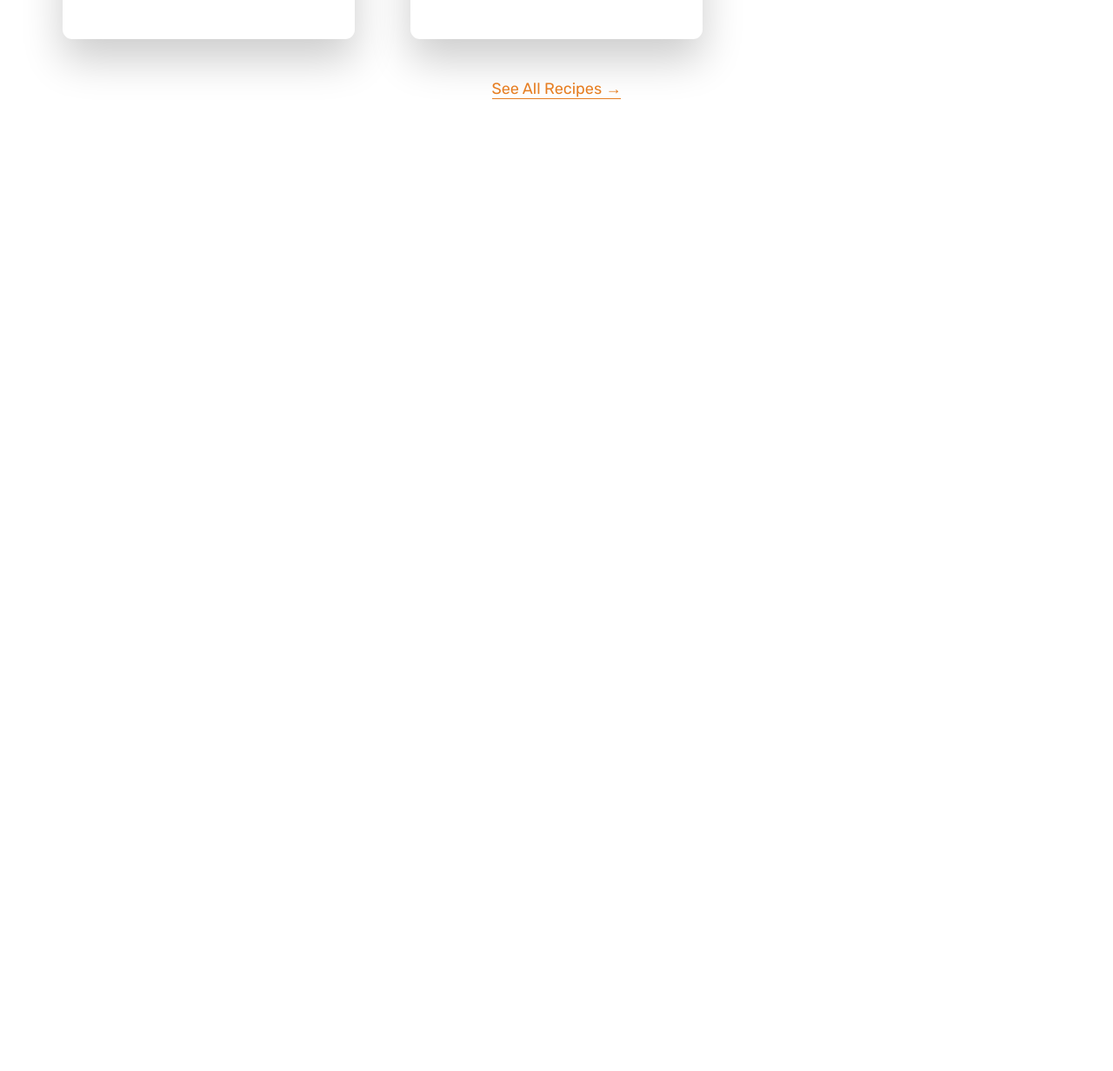
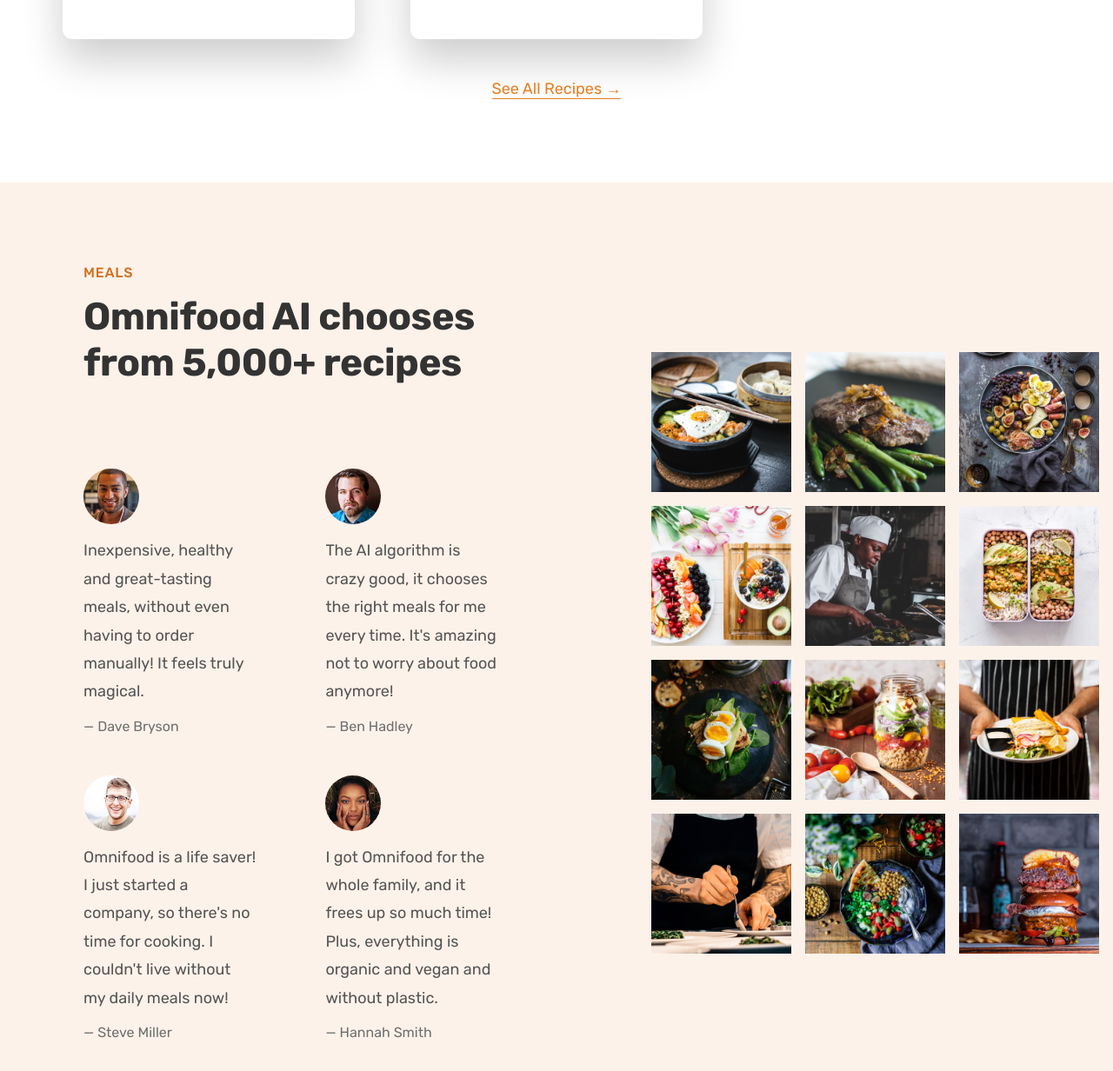
Before and after one commit to Xwyzworms/AIFoodMealPlanWebsite, a plain HTML site: page index.html in a window 1280 px wide. Shown: the part 3361-4593 px from the top of the page at 87% size. Before the commit the page ends 3571 px from the top, so only its background shows below. Drawn offline with nearby package versions, Linux system fonts and the light colour scheme.

Commit message:
Finish Gallery Section

```diff
--- a/css/style.css
+++ b/css/style.css
@@ -34,6 +34,7 @@
 - Shades : #cf711f
 - Accents :
 - Greys :
+    #6f6f6f ( Lightest Gray Allowed on )
     #555,
     #333,
 
@@ -534,3 +535,66 @@
     text-align: center;
     font-size : 1.8rem;
 }
+
+
+/* ***************************** */
+/*  Testimonials SECTION */
+/* ***************************** */
+
+.section-testimonials {
+    background-color: #fdf2e9;
+    display: grid;
+    grid-template-columns: 55fr 45fr;
+    align-items: center;
+}
+.testimonials-container {
+
+    padding : 9.6rem ;
+}
+
+.testimonials {
+    display : grid;
+    grid-template-columns: 1fr 1fr;
+    row-gap : 4.8rem;
+    column-gap: 8rem;
+}
+
+.testimonial-img {
+    width: 6.4rem;
+    border-radius: 50%;
+    margin-bottom : 1.2rem;
+}
+
+.testimonial-text {
+    font-size : 1.8rem;
+    line-height : 1.8;
+    margin-bottom : 1.6rem;
+}
+
+.testimonial-name {
+
+    font-size : 1.6rem;
+    color : #6f6f6f;
+
+}
+
+.gallery {
+    display: grid;
+    grid-template-columns: repeat(3,1fr);
+    gap : 1.6rem;
+    align-items: center;
+    padding : 1.6rem;
+}
+
+.gallery-item {
+    overflow: hidden;
+}
+.gallery-item img {
+    display : block;
+    width: 100%;
+    transition : all 0.5s;
+}
+
+.gallery-item img:hover {
+    transform : scale(1.1)
+}
--- a/index.html
+++ b/index.html
@@ -143,7 +143,6 @@
                     Omnifood AI chooses from 5,000+ recipes
                 </h2>
             </div>
-
             <div class="container grid grid--3-cols margin-bottom-md">
                 <div class="meal">
 
@@ -242,6 +241,129 @@
                 <a href="#" class="link">See All Recipes &rarr;</a>
             </div>
         </section>
+
+        <section class="section-testimonials grid grid--2-cols">
+            <div class="testimonials-container">
+
+                <span class="subheading"> Meals </span>
+                <h2 class="heading-secondary">
+                    Omnifood AI chooses from 5,000+ recipes
+                </h2>
+                <div class="testimonials">
+
+                    <figure class="testimonial">
+                        <img class="testimonial-img" src="img/customers/dave.jpg" alt="dave pict">
+                        <blockquote class="testimonial-text">
+                            Inexpensive, healthy and great-tasting meals, without even having to order manually! It
+                            feels
+                            truly
+                            magical.
+                        </blockquote>
+                        <p class="testimonial-name">&mdash; Dave Bryson</p>
+                    </figure>
+
+                    <figure class="testimonial">
+                        <img class="testimonial-img" src="img/customers/ben.jpg" alt="dave pict">
+                        <blockquote class="testimonial-text">
+                            The AI algorithm is crazy good, it chooses the right meals for me every time. It's amazing
+                            not
+                            to worry
+                            about food anymore!
+                        </blockquote>
+                        <p class="testimonial-name">&mdash; Ben Hadley</p>
+                    </figure>
+
+                    <figure class="testimonial">
+                        <img class="testimonial-img" src="img/customers/steve.jpg" alt="dave pict">
+                        <blockquote class="testimonial-text">
+                            Omnifood is a life saver! I just started a company, so there's no time for cooking. I
+                            couldn't
+                            live
+                            without my daily meals now!
+                        </blockquote>
+                        <p class="testimonial-name">&mdash; Steve Miller</p>
+                    </figure>
+
+                    <figure class="testimonial">
+                        <img class="testimonial-img" src="img/customers/hannah.jpg" alt="dave pict">
+                        <blockquote class="testimonial-text">
+                            I got Omnifood for the whole family, and it frees up so much time! Plus, everything is
+                            organic
+                            and vegan
+                            and without plastic.
+                        </blockquote>
+                        <p class="testimonial-name">&mdash; Hannah Smith</p>
+                    </figure>
+                </div>
+            </div>
+            <div class="gallery">
+
+                <figure class="gallery-item">
+                    <img src="img/gallery/gallery-1.jpg" alt="lel" >
+                </figure>
+
+
+                <figure class="gallery-item">
+                    <img src="img/gallery/gallery-2.jpg" alt="lel" >
+                </figure>
+
+
+                <figure class="gallery-item">
+                    <img src="img/gallery/gallery-3.jpg" alt="lel" >
+                </figure>
+
+
+                <figure class="gallery-item">
+                    <img src="img/gallery/gallery-4.jpg" alt="lel" >
+                </figure>
+
+
+                <figure class="gallery-item">
+                    <img src="img/gallery/gallery-5.jpg" alt="lel" >
+                </figure>
+
+
+                <figure class="gallery-item">
+                    <img src="img/gallery/gallery-6.jpg" alt="lel" >
+                </figure>
+
+
+                <figure class="gallery-item">
+                    <img src="img/gallery/gallery-7.jpg" alt="lel" >
+                </figure>
+
+
+                <figure class="gallery-item">
+                    <img src="img/gallery/gallery-8.jpg" alt="lel" >
+                </figure>
+
+
+                <figure class="gallery-item">
+                    <img src="img/gallery/gallery-9.jpg" alt="lel" >
+                </figure>
+
+
+                <figure class="gallery-item">
+                    <img src="img/gallery/gallery-10.jpg" alt="lel" >
+                </figure>
+
+
+                <figure class="gallery-item">
+                    <img src="img/gallery/gallery-11.jpg" alt="lel" >
+                </figure>
+
+
+                <figure class="gallery-item">
+                    <img src="img/gallery/gallery-12.jpg" alt="lel" >
+                </figure>
+
+
+
+
+            </div>
+
+
+        </section>
     </main>
 
     <script type="module" src="https://unpkg.com/ionicons@5.5.2/dist/ionicons/ionicons.esm.js"></script>
```
